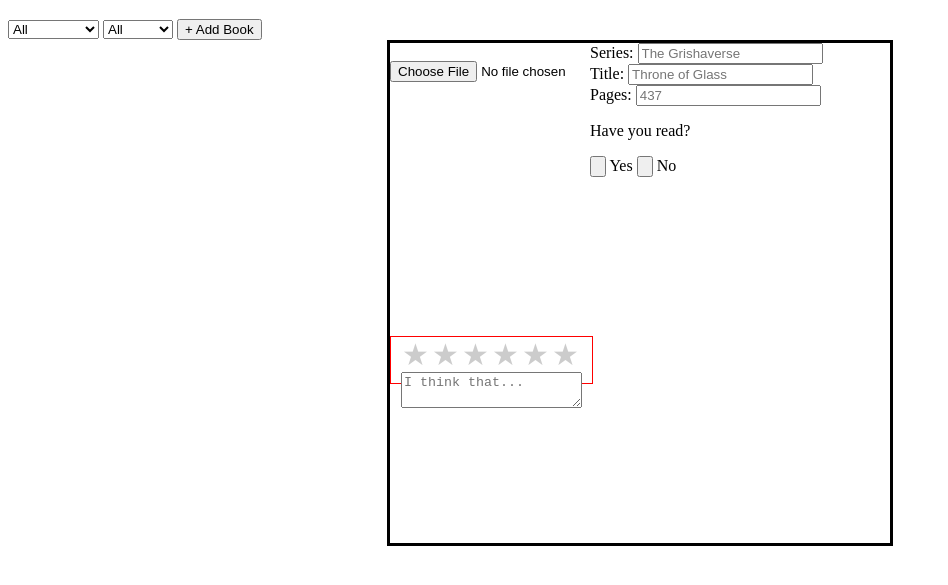
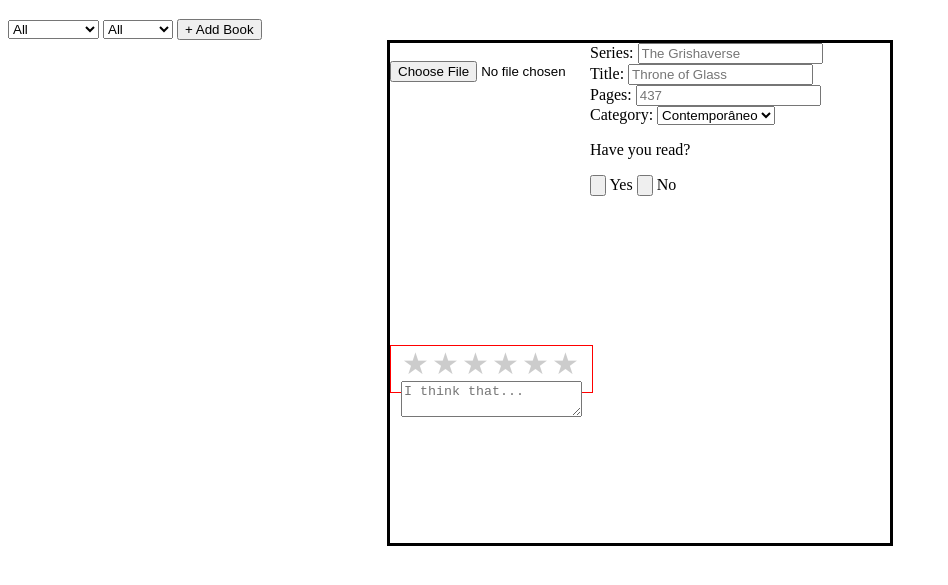
Before and after one commit to PedroGF45/Library, a plain HTML site: page index.html in a window 1280 px wide. Both pictures are taken after a click on the button "+ Add Book". Shown: the part 61-646 px from the top of the page, without its empty margins (0-948 px from the left). Drawn offline with Linux system fonts and the light colour scheme.

Commit message:
Added categories in form

```diff
--- a/index.html
+++ b/index.html
@@ -35,6 +35,12 @@
                 <input type="text" class="inputform" placeholder="Throne of Glass" name="title"><br />
                 <label for="pages">Pages:</label>
                 <input type="number" class="inputform" placeholder="437" name="pages"><br />
+                <label for="categoriesForm">Category:</label>
+                <select name="categories" id="categoriesForm">
+                    <option value="contemporâneo">Contemporâneo</option>
+                    <option value="fantasy">Fantasy</option>
+                    <option value="distopy">Distopy</option>
+                </select>
                 <p>Have you read?</p>
                 <input type="button" id="yes" name="read">
                 <label for="yes">Yes</label>
```
